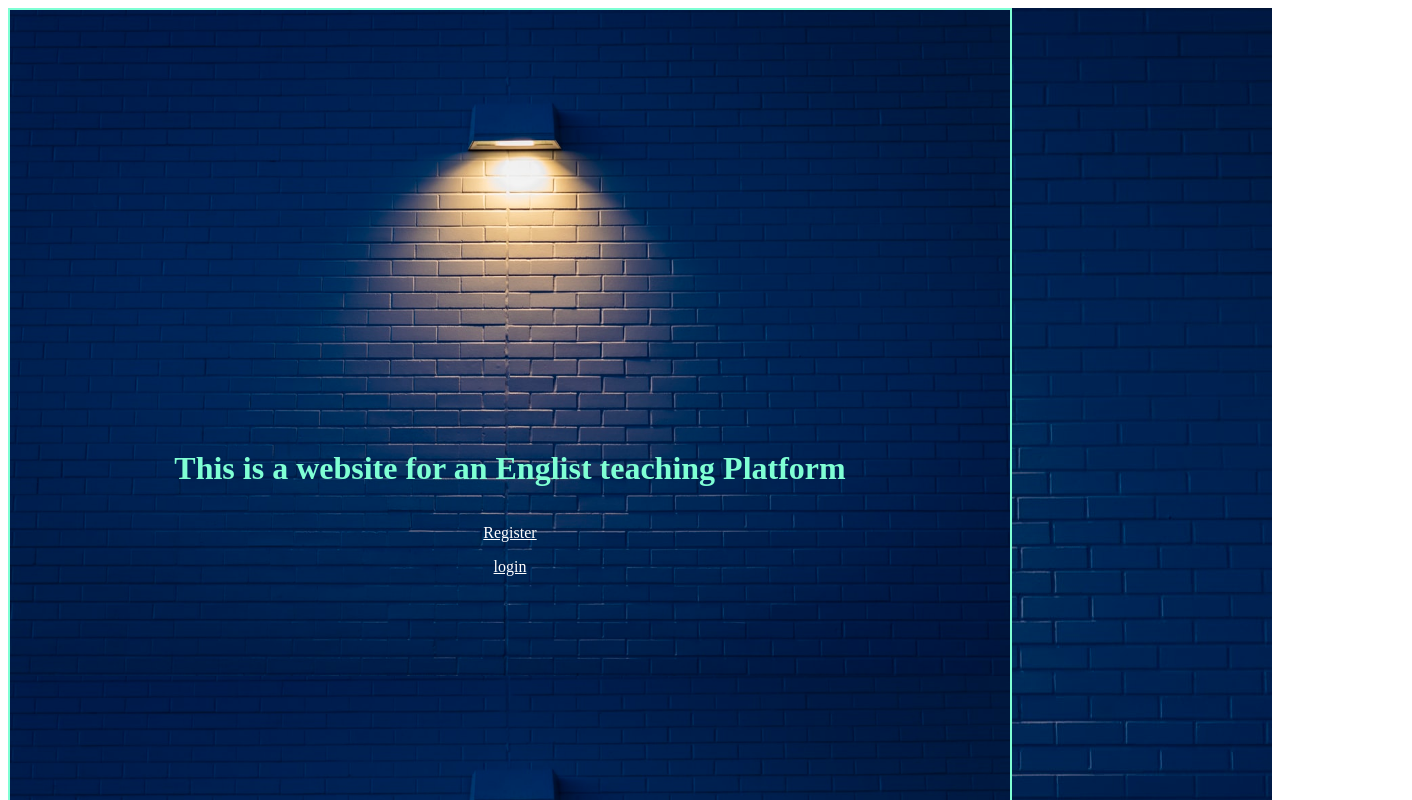
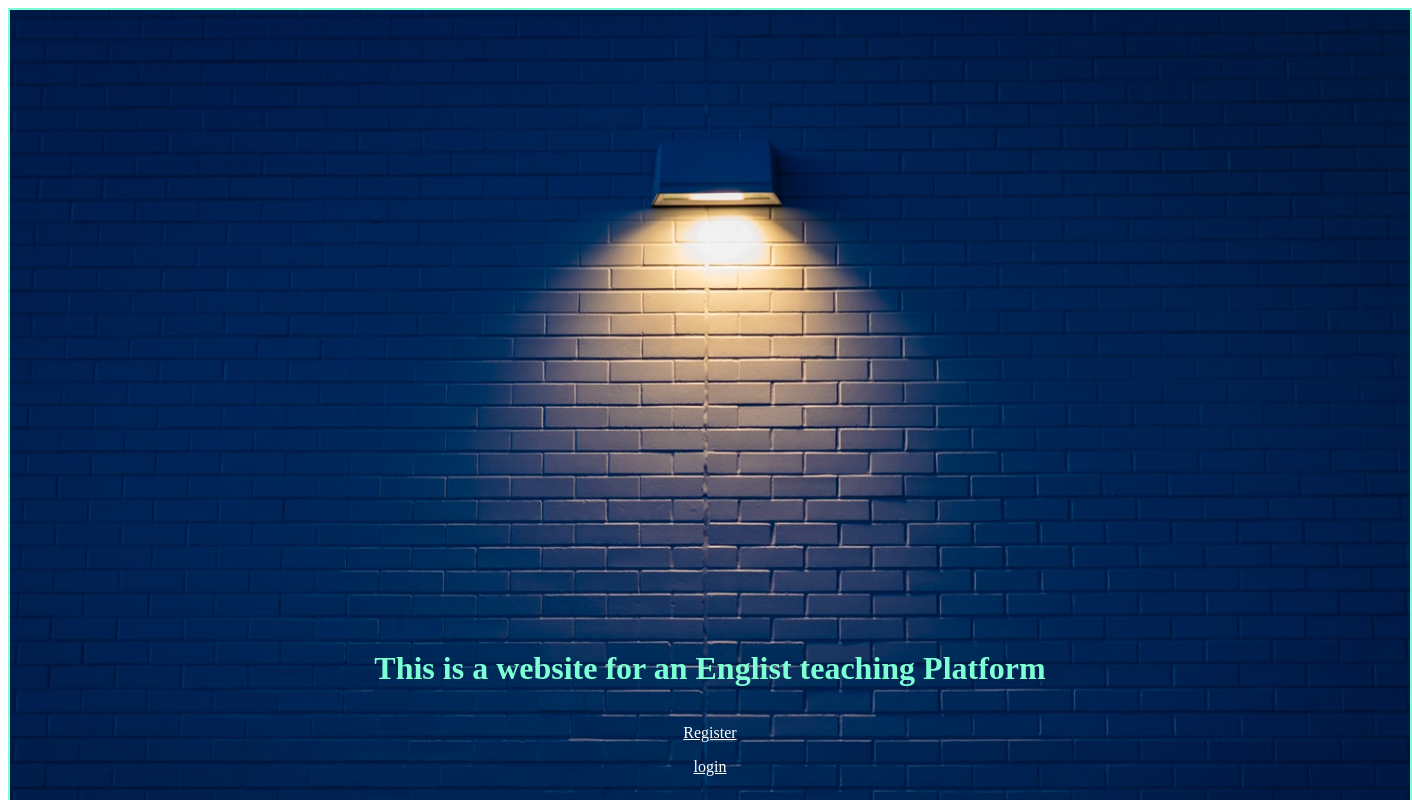
Before and after one commit to C4-MajdiNazzal/MERAKI_Academy_Project_4, a React (Create React App) app in the folder frontend/: page / in a window 1280 px wide. Shown: the top 800 px of the page, 1412 px wide, since content can reach past the window. Built offline with nearby package versions, Linux system fonts and the light colour scheme.

Commit message:
css background resize

```diff
--- a/frontend/src/components/home.css
+++ b/frontend/src/components/home.css
@@ -8,8 +8,8 @@
   background: url("../photo-1553095066-5014bc7b7f2d.jpg");
   /* background: no-repeat center center fixed; */
   background-size: contain;
-  width: 1000px;
-  height: 1000px;
+  width: 1400px;
+  height: 1400px;
   border: 2px solid;
   color: pink;
   resize: both;
```
